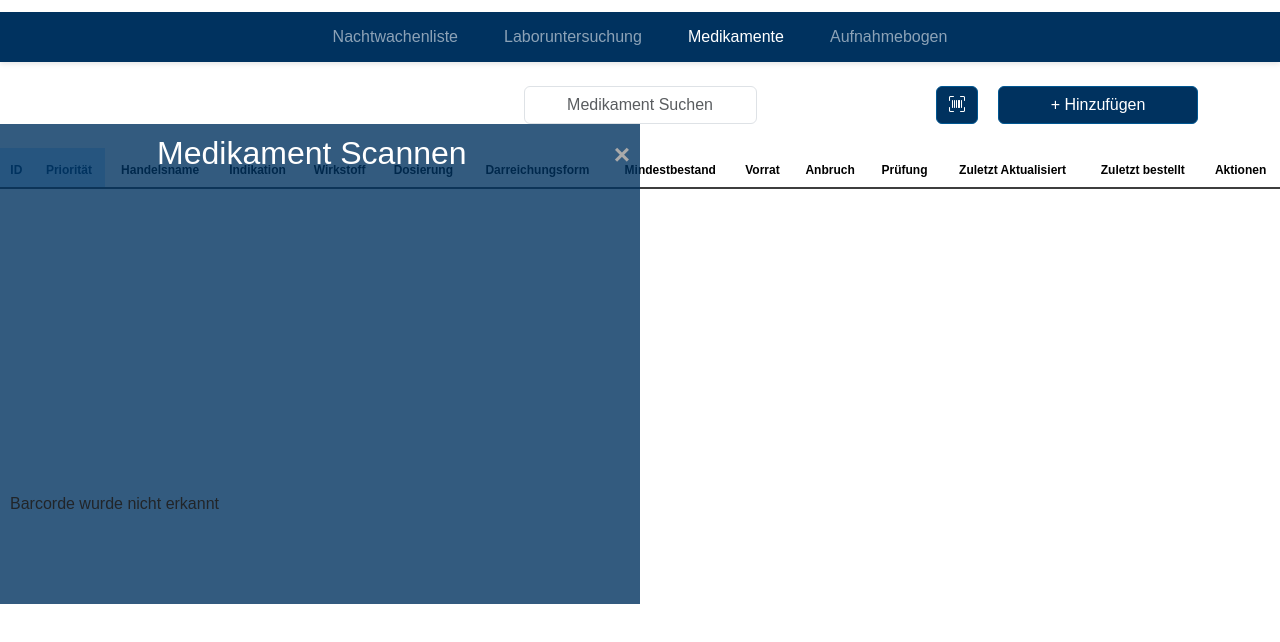
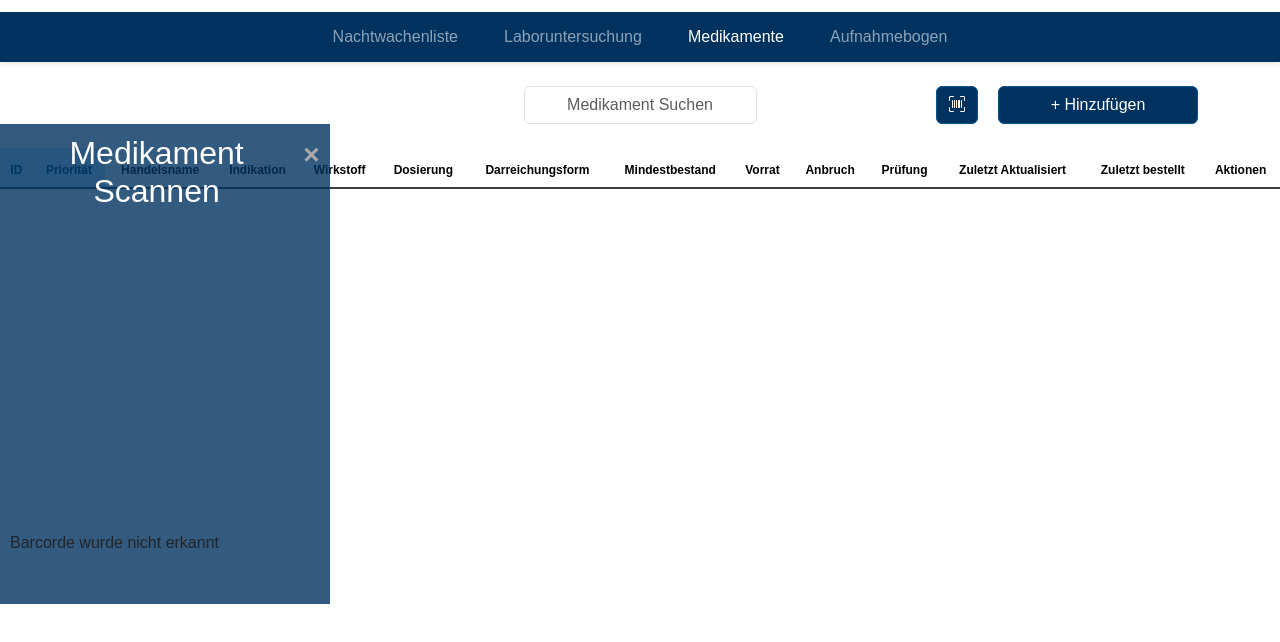
Before and after one commit to Atlanten94/medication, a plain HTML site: page index.html in a window 1280 px wide. Both pictures are taken after a click on the button 957 px from the left and 189 px from the top of the page. Shown: the part 84-726 px from the top of the page. Drawn offline with nearby package versions, Linux system fonts and the light colour scheme; no server answers; a script that the page names is missing.

Commit message:
Update styles.css

```diff
--- a/styles.css
+++ b/styles.css
@@ -127,7 +127,7 @@ nav{
     display: none;
     position: fixed;
     z-index: 998;
-    width: 640px;
+    width: fit-content;
     height: 480px;
     padding:10px;
     overflow: auto;
```
